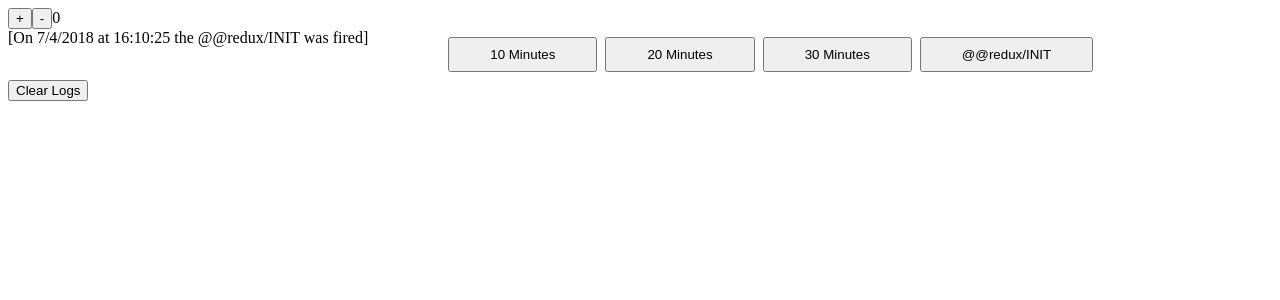
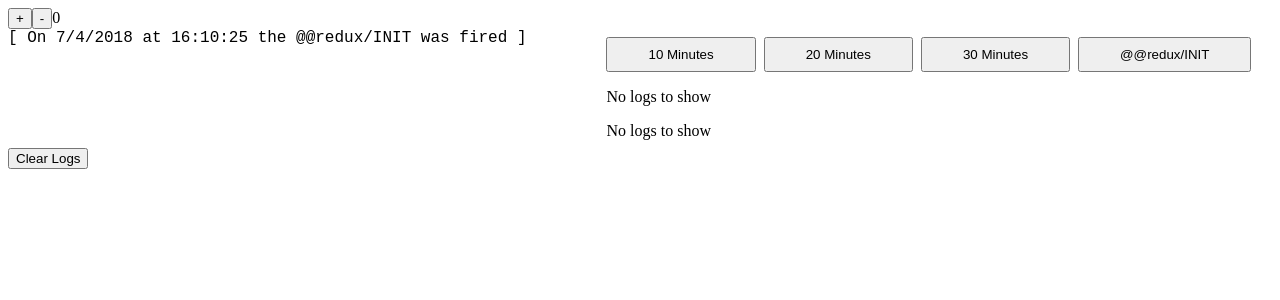
Before and after one commit to SteliosVoskos/ReduxLoggerComponent, a React app: page / in a window 1280 px wide. Shown: the top 300 px of the page. Built offline with nearby package versions, Linux system fonts and the light colour scheme.

Commit message:
Refactored the logs and fixed a bug with the filter logs by action name

```diff
--- a/src/components/Filters.js
+++ b/src/components/Filters.js
@@ -1,4 +1,5 @@
 import React, { Component } from 'react';
+import Log from './Log';
 
 export default class Filters extends Component {
     handle10MinutesClick = () => {
@@ -17,14 +18,6 @@ export default class Filters extends Component {
         this.props.filterLogsByActionName(name);
     }
 
-    formatDateString(day, month, year) {
-        return `${day}/${month}/${year}`;
-    }
-
-    formatTimeString(hour, minutes, seconds) {
-        return `${hour}:${minutes}:${seconds}`;
-    }
-
     getStyles() {
         return {
             container: {
@@ -36,6 +29,10 @@ export default class Filters extends Component {
             buttons: {
                 padding: '8px 40px',
                 margin: '8px 8px 8px 0'
+            },
+            log: {
+                fontFamily: 'monospace',
+                fontSize: 16
             }
         };
     }
@@ -57,17 +54,7 @@ export default class Filters extends Component {
     }
 
     renderFilteredLogs() {
-        const { filteredLogs } = this.props;
-        if (!filteredLogs || filteredLogs === null) {
-            return <div style={{padding: '8px 0'}}>No logs to show</div>;
-        }
-
-        return filteredLogs.map((log, index) => {
-            const date = this.formatDateString(log.day, log.month, log.year);
-            const time = this.formatTimeString(log.hour, log.minutes, log.seconds);
-            const logString = `[ On ${date} at ${time} the ${log.actionType} was fired ]`;
-            return <div key={log.id}>{logString}</div>;
-        });
+        return <Log logs={this.props.filteredLogs} />
     }
 
     renderButtons() {
--- /dev/null
+++ b/src/components/Log.js
@@ -0,0 +1,41 @@
+import React, { Component } from 'react';
+
+export default class Log extends Component {
+    formatDateString(day, month, year) {
+        return `${day}/${month}/${year}`;
+    }
+
+    formatTimeString(hour, minutes, seconds) {
+        return `${hour}:${minutes}:${seconds}`;
+    }
+
+    getStyles() {
+        return {
+            log: {
+                fontFamily: 'monospace',
+                fontSize: 16
+            }
+        };
+    }
+
+    renderLog() {
+        const { logs } = this.props;
+
+        if (!logs || !logs.length) {
+            return <div style={{padding: '8px 0'}}>No logs to show</div>;
+        }
+
+        return logs.map(log => {
+            const date = this.formatDateString(log.day, log.month, log.year);
+            const time = this.formatTimeString(log.hour, log.minutes, log.seconds);
+            const logString = `[ On ${date} at ${time} the ${log.actionType} was fired ]`;
+            return <div key={log.id} style={this.getStyles().log}>{logString}</div>;
+        });
+    }
+
+    render() {
+        return (
+            <div>{this.renderLog()}</div>
+        );
+    }
+}
--- a/src/components/Logger.js
+++ b/src/components/Logger.js
@@ -1,44 +1,18 @@
 import React, { Component } from 'react';
 import FiltersContainer from '../containers/FiltersContainer';
+import Log from './Log';
 
 export default class Logger extends Component {
-    formatDateString(day, month, year) {
-        return `${day}/${month}/${year}`;
-    }
-
-    formatTimeString(hour, minutes, seconds) {
-        return `${hour}:${minutes}:${seconds}`;
-    }
-
     handleClearLogClick = () => {
         this.props.clearLogs();
     }
 
     renderLogs() {
-        const { persistedLogs } = this.props;
-        if (!persistedLogs || persistedLogs === null) {
-            return null;
-        }
-        return persistedLogs.map((log, index) => {
-            const date = this.formatDateString(log.day, log.month, log.year);
-            const time = this.formatTimeString(log.hour, log.minutes, log.seconds);
-            const logString = `[On ${date} at ${time} the ${log.actionType} was fired]`;
-            return <div key={index}>{logString}</div>;
-        });
+        return <Log logs={this.props.persistedLogs} />;
     }
 
     renderFilteredLogs() {
-        const { logs } = this.props;
-        if (!logs || logs === null) {
-            return <div style={{padding: '8px 0'}}>No logs to show</div>;
-        }
-
-        return logs.map((log, index) => {
-            const date = this.formatDateString(log.day, log.month, log.year);
-            const time = this.formatTimeString(log.hour, log.minutes, log.seconds);
-            const logString = `[On ${date} at ${time} the ${log.actionType} was fired]`;
-            return <div key={index}>{logString}</div>;
-        });
+        return <Log logs={this.props.logs} />;
     }
     render() {
         const styles = {
--- a/src/reducers/logger.js
+++ b/src/reducers/logger.js
@@ -13,7 +13,8 @@ const logWorker = (state=initialState, action) => {
             return {
                 ...state,
                 persistedLogs: [],
-                logs: []
+                logs: [],
+                filteredLogs: []
             }
         case 'UPDATE_LOGS':
             const newDate = new Date();
```
